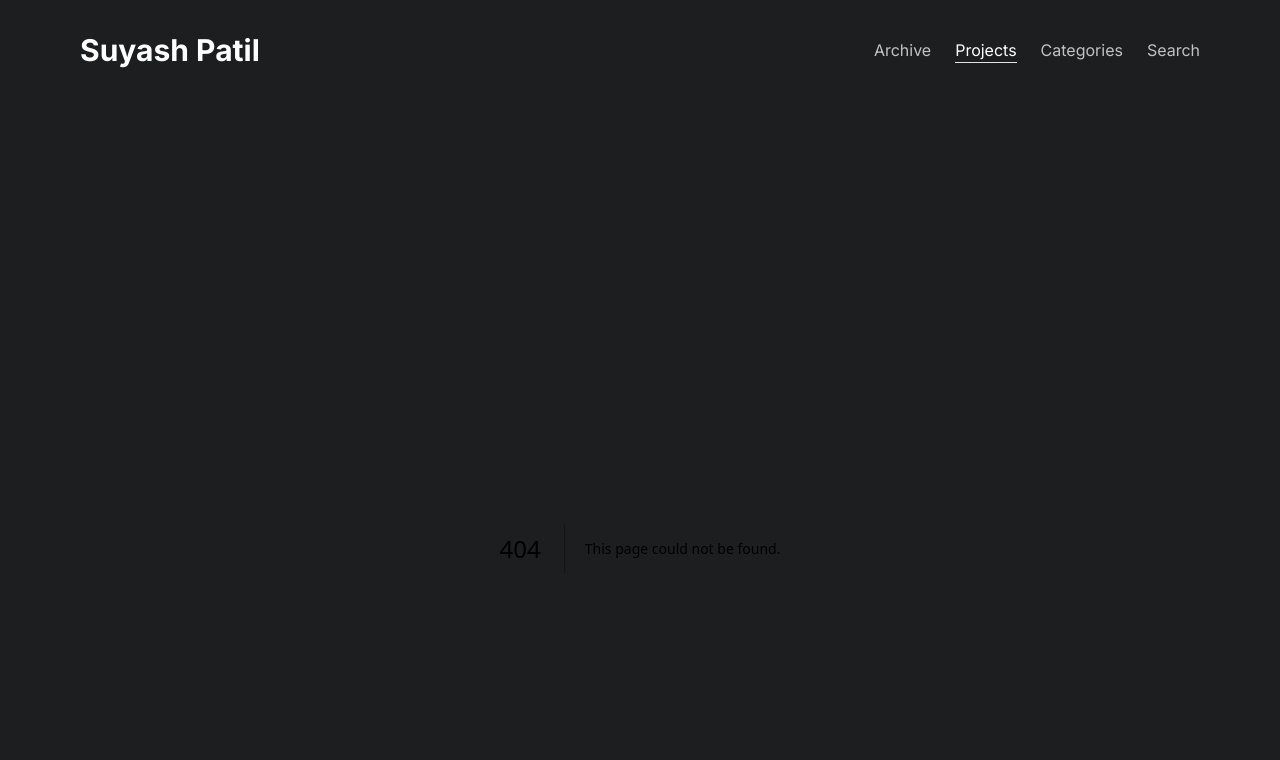
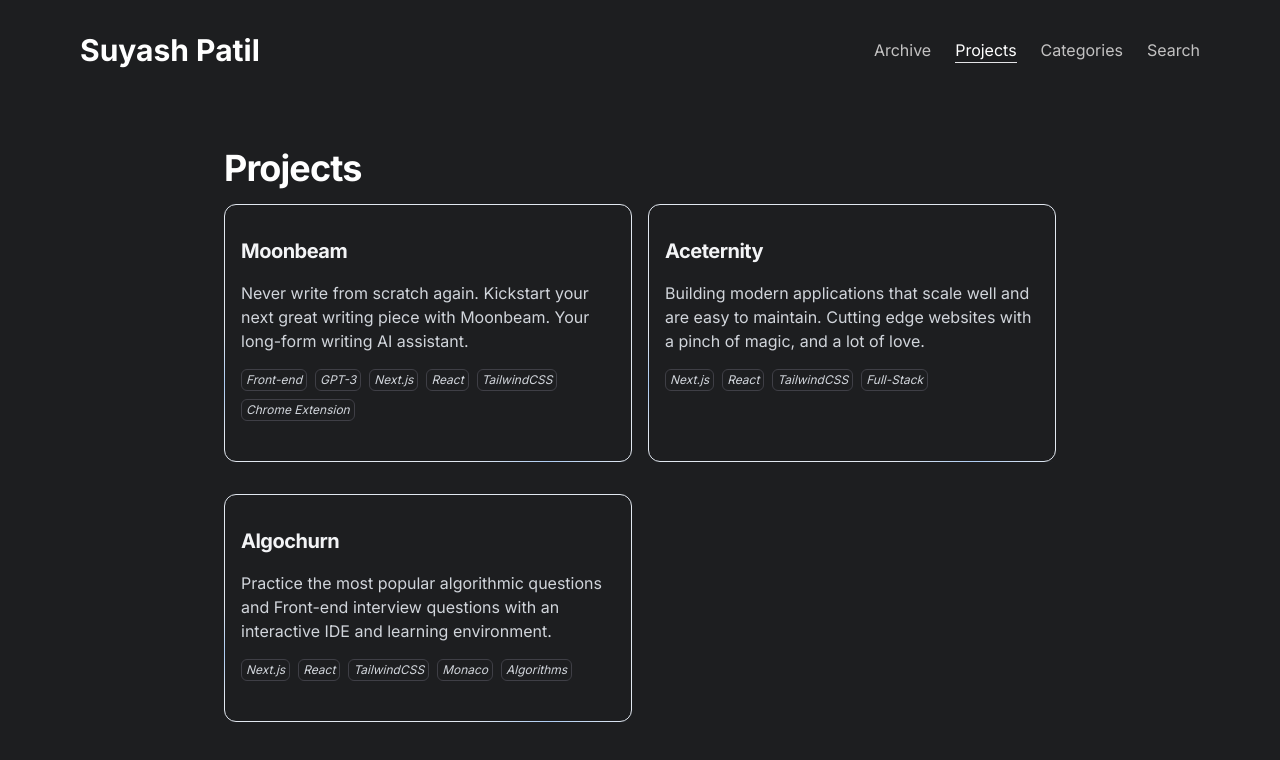
Before and after one commit to SuyashPatil-29/suyash-dev, a Next.js app: page /projects in a window 1280 px wide. Before the commit this address had no page. Shown: the top 760 px of the page. Built offline with nearby package versions, Linux system fonts and the light colour scheme.

Commit message:
Added some styles

```diff
--- a/package.json
+++ b/package.json
@@ -63,11 +63,13 @@
     "react-editor-js": "^2.1.0",
     "react-hook-form": "^7.43.9",
     "react-textarea-autosize": "^8.4.1",
+    "react-use": "^17.5.0",
     "sharp": "^0.33.2",
     "shiki": "^0.11.1",
     "stripe": "^11.18.0",
     "tailwind-merge": "^1.14.0",
     "tailwindcss-animate": "^1.0.7",
+    "use-window-size": "^0.0.1",
     "zod": "^3.21.4"
   },
   "devDependencies": {
--- a/src/app/archive/[slug]/page.tsx
+++ b/src/app/archive/[slug]/page.tsx
@@ -37,12 +37,12 @@ export default async function PostPage({ params }: PostPageProps) {
   }
 
   return (
-    <article className="relative max-w-3xl py-6 lg:py-10 prose-base">
+    <article className="relative max-w-3xl py-6 lg:py-10 md:prose-lg prose-base">
       <Link
         href="/archive"
         className={cn(
-          buttonVariants({ variant: "ghost" }),
-          "absolute left-[-200px] top-14 hidden xl:inline-flex text-white hover:text-black rounded-xl"
+          buttonVariants({ variant: "link" }),
+          "absolute left-[-200px] top-14 hidden xl:inline-flex text-white"
         )}
       >
         <Icons.chevronLeft className="mr-2 h-4 w-4" />
@@ -74,7 +74,7 @@ export default async function PostPage({ params }: PostPageProps) {
       <Mdx code={post.body.code} />
       <hr className="mt-12" />
       <div className="flex justify-center py-6 lg:py-10">
-        <Link href="/blog" className={cn(buttonVariants({ variant: "ghost" }),"text-white hover:text-black rounded-xl")}>
+        <Link href="/archive" className={cn(buttonVariants({ variant: "link" }),"text-white")}>
           <Icons.chevronLeft className="mr-2 h-4 w-4" />
           See all posts
         </Link>
--- a/src/app/page.tsx
+++ b/src/app/page.tsx
@@ -1,7 +1,8 @@
-import ProjectCard from "@/components/BlogCard";
+import BlogCard from "@/components/BlogCard";
 import { TextGenerateEffect } from "@/components/TextGenerateEffect";
 import { TracingBeam } from "@/components/TracingBeam";
 import { TypewriterEffect } from "@/components/TypewriterEffect";
+import { allBlogs } from "contentlayer/generated";
 import { Github, Linkedin, Twitter } from "lucide-react";
 import Link from "next/link";
 
@@ -25,7 +26,7 @@ export default function Home() {
     "This blog will serve as a home for all my thoughts, notes and experiences, ranging from programming to math, machine learning, web development and more. Scroll down and check ‘em out!";
 
   return (
-    <TracingBeam className="">
+    <TracingBeam className="text-sky-200">
       <TypewriterEffect words={words} />
 
       <div className="text-[rgb(177,177,177)] dark:text-black leading-7">
@@ -67,32 +68,46 @@ export default function Home() {
         <h1 className="mt-10 text-3xl text-white font-bold mb-6">Blogs</h1>
 
         <div className="grid grid-cols-1 gap-3">
-          <ProjectCard
-            title="Moonbeam"
-            description="Never write from scratch again. Kickstart your next great writing piece with Moonbeam. Your long-form writing AI assistant."
-            href="https://gomoonbeam.com"
-          />
-          <ProjectCard
-            title="Aceternity"
-            description="Building modern applications that scale well and are easy to maintain. Cutting edge websites with a pinch of magic, and a lot of love."
-            href="https://aceternity.com"
-          />
-          <ProjectCard
-            title="Algochurn"
-            description="Practice the most popular algorithmic questions and Front-end interview questions with an interactive IDE and learning environment."
-            href="https://algochurn.com"
-          />
-
-          <ProjectCard
-            title="Tailwind Master Kit"
-            description="Beautiful, Handcrafted, ready-to-use components and templates for your next Tailwind web app project."
-            href="https://tailwindmasterkit.com/"
-          />
-          <ProjectCard
-            title="PlaceholderTech"
-            description="We build modern, blazing-fast web applications which helps your business grow and increase sales."
-            href="https://placeholdertech.in/"
-          />
+          {allBlogs.map((blog) => {
+            return (
+              <BlogCard
+                title={blog.title}
+                key={blog._id}
+                description={blog.description!}
+                href={`/archive/${blog.slugAsParams}`}
+              />
+            );
+          })}
+          {allBlogs.map((blog) => {
+            return (
+              <BlogCard
+                title={blog.title}
+                key={blog._id}
+                description={blog.description!}
+                href={`/archive/${blog.slugAsParams}`}
+              />
+            );
+          })}
+          {allBlogs.map((blog) => {
+            return (
+              <BlogCard
+                title={blog.title}
+                key={blog._id}
+                description={blog.description!}
+                href={`/archive/${blog.slugAsParams}`}
+              />
+            );
+          })}
+          {allBlogs.map((blog) => {
+            return (
+              <BlogCard
+                title={blog.title}
+                key={blog._id}
+                description={blog.description!}
+                href={`/archive/${blog.slugAsParams}`}
+              />
+            );
+          })}
         </div>
       </div>
     </TracingBeam>
--- /dev/null
+++ b/src/app/projects/page.tsx
@@ -0,0 +1,71 @@
+import ProjectCard from "@/components/ProjectCard";
+import React from "react";
+
+export const metadata = {
+  title: "Projects - Suyash Patil",
+};
+
+const page = () => {
+  interface Project {
+    title: string;
+    description: string;
+    href: string;
+    tags: string[];
+  }
+  const projects: Project[] = [
+    {
+      title: "Moonbeam",
+      description:
+        "Never write from scratch again. Kickstart your next great writing piece with Moonbeam. Your long-form writing AI assistant.",
+      href: "XXXXXXXXXXXXXXXXXXXXXX",
+      tags: [
+        "Front-end",
+        "GPT-3",
+        "Next.js",
+        "React",
+        "TailwindCSS",
+        "Chrome Extension",
+      ],
+    },
+    {
+      title: "Aceternity",
+      description:
+        "Building modern applications that scale well and are easy to maintain. Cutting edge websites with a pinch of magic, and a lot of love.",
+      href: "XXXXXXXXXXXXXXXXXXXXXX",
+      tags: ["Next.js", "React", "TailwindCSS", "Full-Stack"],
+    },
+    {
+      title: "Algochurn",
+      description:
+        "Practice the most popular algorithmic questions and Front-end interview questions with an interactive IDE and learning environment.",
+      href: "XXXXXXXXXXXXXXXXXXXXXX",
+      tags: ["Next.js", "React", "TailwindCSS", "Monaco", "Algorithms"],
+    },
+  ];
+
+  return (
+    <>
+      <h3 className="font-bold text-2xl md:text-4xl tracking-tight mb-4 mt-8 text-white">
+        Projects
+      </h3>
+
+      <div className="grid h-full w-full place-items-center">
+        <div className="grid grid-cols-1 md:grid-cols-2 gap-4">
+          {projects.map((project: Project, id: number) => {
+            return (
+              <ProjectCard
+                key={id}
+                title={project.title}
+                description={project.description}
+                href={project.href}
+                tags={project.tags}
+              />
+            );
+          })}
+        </div>
+      </div>
+    </>
+  );
+};
+
+export default page;
--- a/src/components/BlogCard.tsx
+++ b/src/components/BlogCard.tsx
@@ -2,7 +2,7 @@
 
 import { motion, useMotionTemplate, useMotionValue } from "framer-motion";
 
-export default function ProjectCard({ title, description, href }:{title : string, description : string, href:string}) {
+export default function BlogCard({ title, description, href }:{title : string, description : string, href:string}) {
   // const tags = ["GitHub", "React", "JamStack"];
   let mouseX = useMotionValue(0);
   let mouseY = useMotionValue(0);
@@ -17,7 +17,6 @@ export default function ProjectCard({ title, description, href }:{title : string
       className="group mb-4 rounded-2xl transition duration-200 relative bg-[rgb(41,41,47)] text-white w-full"
       href={href}
       aria-label={title}
-      target="_blank"
       rel="noopener noreferrer"
       onMouseMove={onMouseMove}
     >
--- /dev/null
+++ b/src/components/ProjectCard.tsx
@@ -0,0 +1,74 @@
+"use client"
+import { motion, useMotionTemplate, useMotionValue } from "framer-motion";
+
+export default function ProjectCard({ title, description, href, tags }) {
+  // const tags = ["GitHub", "React", "JamStack"];
+  let mouseX = useMotionValue(0);
+  let mouseY = useMotionValue(0);
+
+  function onMouseMove({ currentTarget, clientX, clientY }) {
+    let { left, top } = currentTarget.getBoundingClientRect();
+    mouseX.set(clientX - left);
+    mouseY.set(clientY - top);
+  }
+  return (
+    <a
+      className="group mb-4 hover:shadow-lg rounded-xl  transition duration-200 relative border border-slate-200 dark:border-slate-700 w-full"
+      href={href}
+      aria-label={title}
+      target="_blank"
+      rel="noopener noreferrer"
+      onMouseMove={onMouseMove}
+    >
+      <HoverPattern mouseX={mouseX} mouseY={mouseY} />
+
+      <div className="relative h-full">
+        <span className="absolute w-[40%] -bottom-px right-px h-px bg-gradient-to-r from-blue-400/0 via-blue-400/40 to-blue-400/0"></span>
+        <span className="absolute w-px -left-px top-[50%] h-[40%] bg-gradient-to-b from-blue-400/0 via-blue-400/40 to-blue-400/0"></span>
+
+        <div className="  flex flex-col items-start border-gray-800 rounded p-4 relative">
+          {/* */}
+
+          <div className="my-4">
+            <>
+              <h4 className="text-xl font-bold tracking-tight text-gray-100">
+                {title}
+              </h4>
+              <p className="leading-6 pt-4 text-gray-300">
+                {description}
+              </p>
+              <div className="pt-4 flex md:flex-row flex-wrap">
+                {tags?.map((tag:string, idx:number) => (
+                  <p
+                    key={idx}
+                    className={`leading-5 mb-2 border border-zinc-700 text-gray-300 bg-transparent rounded-md text-xs italic mr-2 px-1`}
+                  >
+                    {tag}
+                  </p>
+                ))}
+              </div>
+            </>
+          </div>
+        </div>
+      </div>
+    </a>
+  );
+}
+
+function HoverPattern({ mouseX, mouseY, ...gridProps }) {
+  let maskImage = useMotionTemplate`radial-gradient(300px at ${mouseX}px ${mouseY}px, white, transparent)`;
+  let style = { maskImage, WebkitMaskImage: maskImage };
+
+  return (
+    <div className="pointer-events-none">
+      <motion.div
+        className="absolute inset-0 rounded-xl bg-gradient-to-r opacity-0 transition duration-300 group-hover:opacity-100 from-[#435f61]/80 to-[#586048]/80"
+        style={style}
+      />
+      <motion.div
+        className="absolute inset-0 rounded-xl opacity-0 mix-blend-overlay transition duration-300 group-hover:opacity-100"
+        style={style}
+      ></motion.div>
+    </div>
+  );
+}
```
Also changed, not shown: 1 other file (tests, documents, lock files or other folders).
